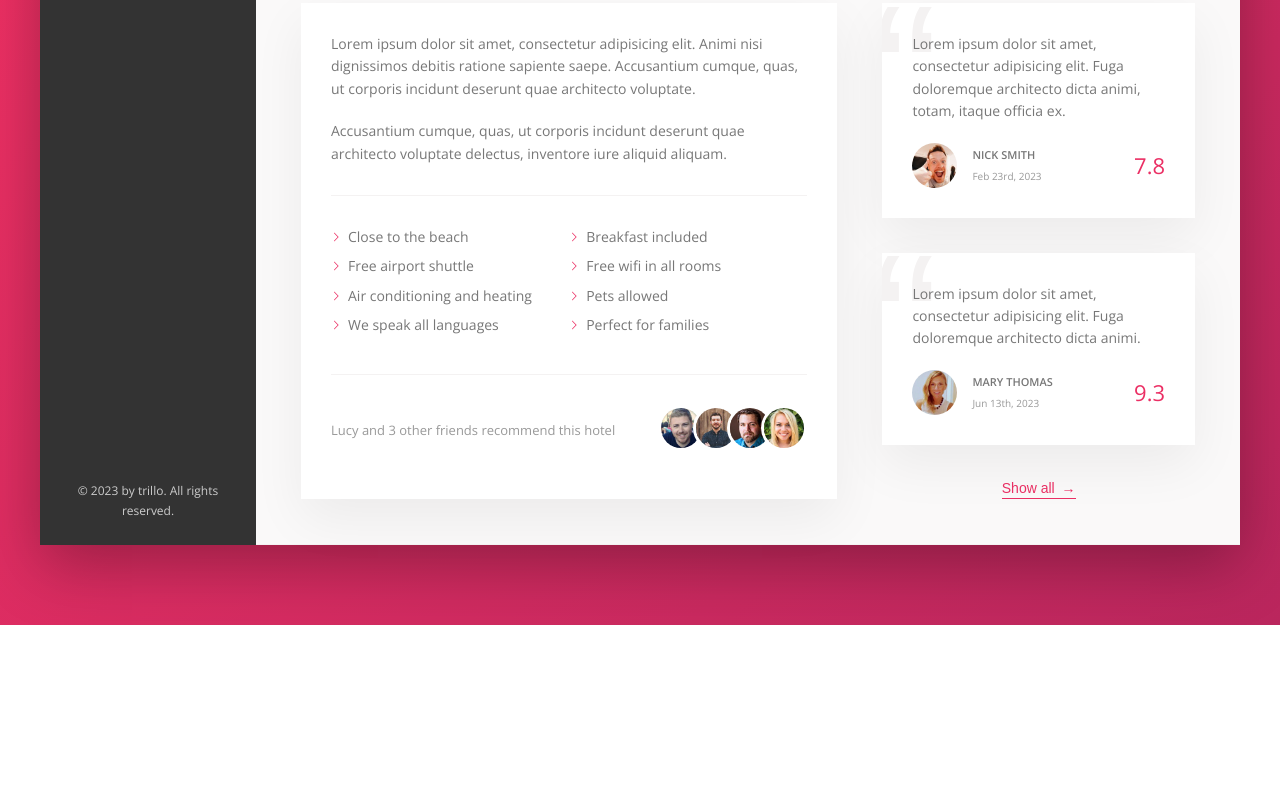
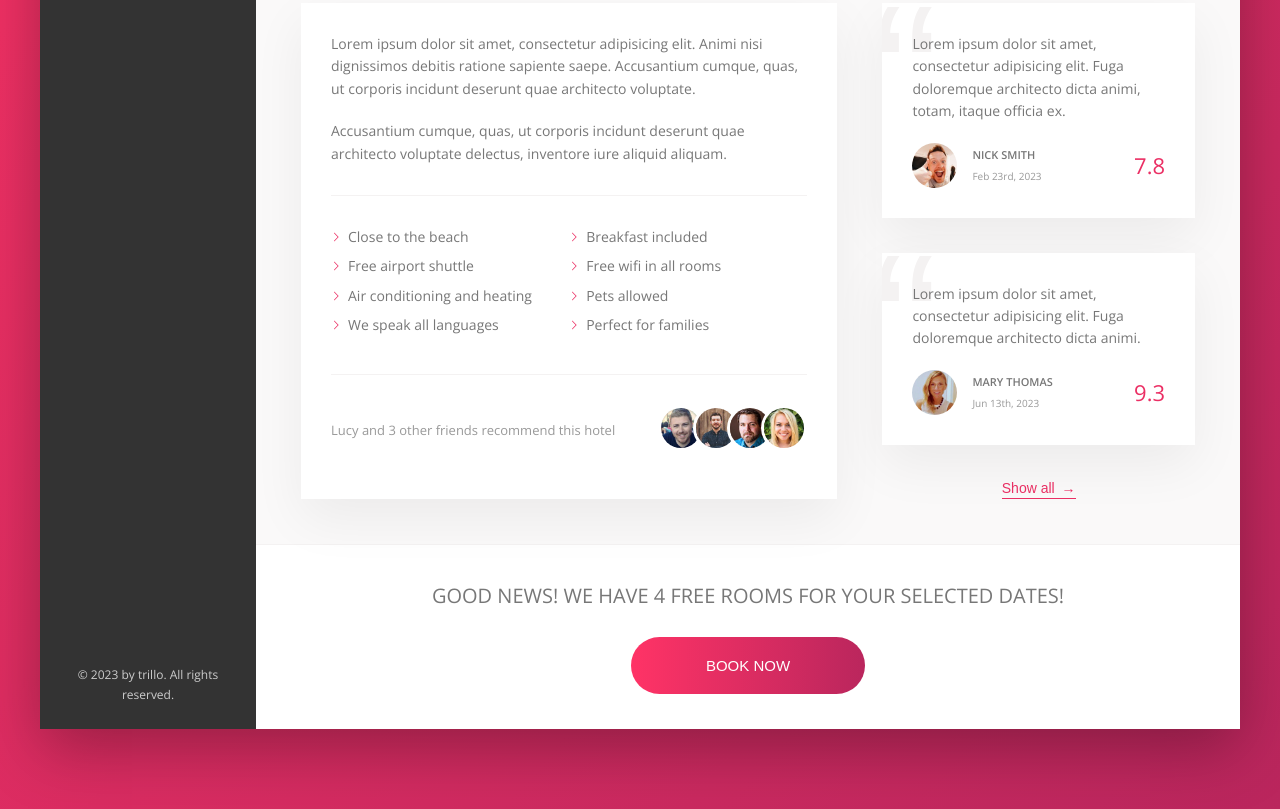
Before and after one commit to DianaKagramanyan/trillo-flexbox, a website: page index.html in a window 1280 px wide. Shown: the part 644-1453 px from the top of the page. Before the commit the page ends 1269 px from the top, so only its background shows below. Drawn offline with nearby package versions, Linux system fonts and the light colour scheme.

Commit message:
building the CTA Section

```diff
--- a/index.html
+++ b/index.html
@@ -170,7 +170,8 @@
                 <figure class="user-reviews">
                     <figure class="review">
                         <blockquote class="review__text">
-                            Lorem ipsum dolor sit amet, consectetur adipisicing elit. Fuga doloremque architecto dicta animi, totam, itaque officia ex.
+                            Lorem ipsum dolor sit amet, consectetur adipisicing elit. Fuga doloremque architecto dicta
+                            animi, totam, itaque officia ex.
                         </blockquote>
                         <figcaption class="review__user">
                             <img src="img/user-1.jpg" alt="User 1" class="review__photo">
@@ -184,7 +185,9 @@
 
                     <figure class="review">
                         <blockquote class="review__text">
-                            Lorem ipsum dolor sit amet, consectetur adipisicing elit. Fuga doloremque architecto dicta animi.                        </blockquote>
+                            Lorem ipsum dolor sit amet, consectetur adipisicing elit. Fuga doloremque architecto dicta
+                            animi.
+                        </blockquote>
                         <figcaption class="review__user">
                             <img src="img/user-2.jpg" alt="User 1" class="review__photo">
                             <div class="review__user-box">
@@ -197,6 +200,15 @@
                     <button class="btn-inline">Show all <span>&rarr;</span></button>
                 </figure>
             </div>
+            <div class="cta">
+                <h2 class="cta__book-now">
+                    Good news! We have 4 free rooms for your selected dates!
+                </h2>
+                <button class="btn">
+                    <span class="btn__visible">Book now</span>
+                    <span class="btn__invisible"> Only 4 rooms left</span>
+                </button>
+            </div>
         </main>
     </div>
 
--- a/sass/_components.scss
+++ b/sass/_components.scss
@@ -274,8 +274,10 @@
     margin-left: 3px;
     transition: margin-left .2s;
   }
+
   &:hover {
     color: var(--color-grey-dark-1);
+
     span {
       margin-left: 8px;
     }
@@ -365,6 +367,7 @@
   &__count {
     margin-right: auto;
   }
+
   &__friends {
 
   }
@@ -397,20 +400,24 @@
     z-index: 10;
     position: relative;
   }
+
   &__user {
     display: flex;
     align-items: center;
   }
+
   &__photo {
     height: 4.5rem;
     width: 4.5rem;
     border-radius: 50%;
     margin-right: 1.5rem;
   }
+
   &__user-box {
     margin-right: auto;
 
   }
+
   &__user-name {
     font-size: 1.1rem;
     font-weight: 600;
@@ -419,10 +426,12 @@
     margin-bottom: .4rem;
 
   }
+
   &__user-date {
     font-size: 1rem;
     color: var(--color-grey-dark-3);
   }
+
   &__rating {
     font-size: 2.2rem;
     font-weight: 300;
@@ -441,3 +450,67 @@
     z-index: 1;
   }
 }
+
+//////////////////////////////////
+//CALL TO ACTION
+
+.cta {
+  padding: 3.5rem;
+  text-align: center;
+
+  &__book-now {
+    font-size: 2rem;
+    font-weight: 300;
+    text-transform: uppercase;
+    margin-bottom: 2.5rem;
+  }
+}
+
+//////////////////////////////////
+//BUTTON
+.btn {
+  font-size: 1.5rem;
+  font-weight: 300;
+  text-transform: uppercase;
+  border-radius: 100px;
+  border: none;
+  background-image: linear-gradient(to right, var(--color-primary-light), var(--color-primary-dark));
+  color: #fff;
+  position: relative;
+  overflow: hidden;
+  cursor: pointer;
+
+  & > * {
+    display: inline-block;
+    height: 100%;
+    width: 100%;
+    transition: all .2s;
+  }
+
+  &__visible {
+    padding: 2rem 7.5rem;
+  }
+
+  &__invisible {
+    position: absolute;
+    padding: 2rem 0;
+    left: 0;
+    top: -100%;
+  }
+
+  &:hover{
+    background-image: linear-gradient(to left, var(--color-primary-light), var(--color-primary-dark));
+  }
+
+  &:hover &__visible {
+    transform: translateY(100%);
+  }
+
+  &:hover &__invisible {
+    top: 0;
+  }
+  &:focus {
+    outline: none;
+    animation: pulsate 1s infinite;
+  }
+}
```
Also changed, not shown: css/style.css.
